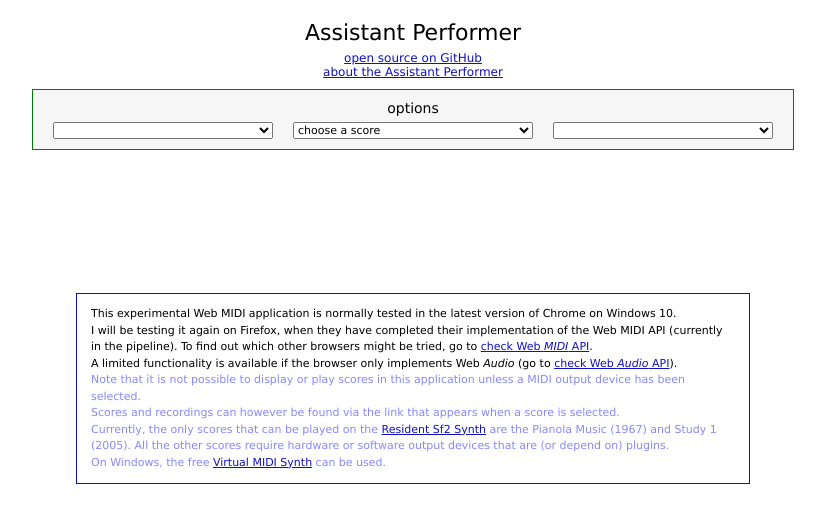
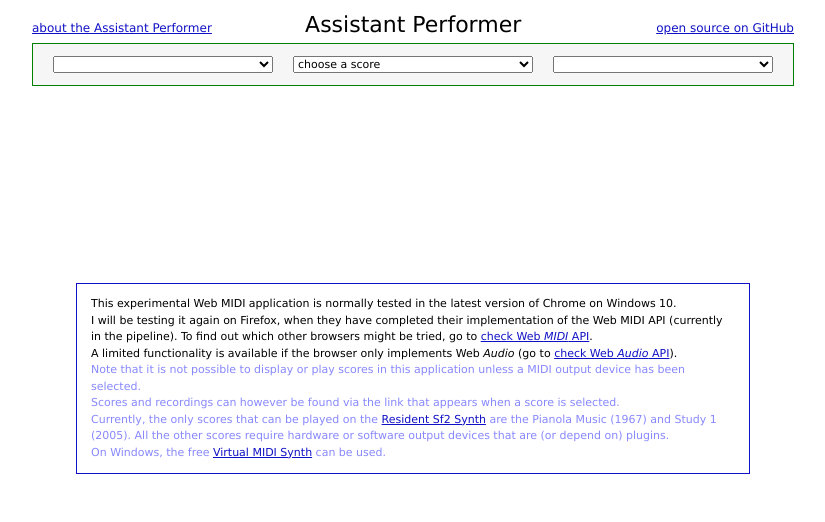
Before and after one commit to notator/AssistantPerformerTestSite, a plain HTML site: page assistantPerformer.html in a window 1280 px wide. Shown: the whole page, without its empty margins (227-1052 px from the left). Drawn offline with Linux system fonts and the light colour scheme; a script that the page names is missing.

Commit message:
Revised layout of Assistant Performer page 1
Added a default statement to a switch in Controls.js

```diff
--- a/ap/Controls.js
+++ b/ap/Controls.js
@@ -1005,6 +1005,8 @@
                         scoreInfo.aboutText = "about Tombeau 1";
                         scoreInfo.aboutURL = "http://james-ingram-act-two.de/compositions/tombeau1/aboutTombeau1.html";
                         break;
+                    default:
+                        break;
                 }
 
                 return scoreInfo;
--- a/assistantPerformer.html
+++ b/assistantPerformer.html
@@ -12,30 +12,33 @@
 </head>
 <body style="text-align: center; font-family: Lucida Sans Unicode, Verdana, Arial, Geneva, Sans-Serif; padding: 0; margin: 0; overflow:hidden">
     <div id="titleOptionsDiv" style="text-align: center; visibility: visible; margin:0;">
-        <div style="height:265px">
-            <p class="header1">
-                Assistant Performer
-            </p>
-            <div class="helpText" style="font-size: 12px;">
-                <a id="assistantPerformerOnGitHubLink"
-                   target="_blank"
-                   href="https://github.com/notator/assistant-performer">
-                    open source on GitHub
-                </a><br />
-                <a id="aboutAssistantPerformerLink"
-                   target="_blank"
-                   href="http://james-ingram-act-two.de/open-source/aboutAssistantPerformer.html">
-                    about the Assistant Performer
-                </a><br />
-            </div>
+        <div style="height:265px; font-size:12px; ">
+            <table style="width:766px; margin:10px auto 0 auto; padding:0;">
+                <colgroup>
+                    <col style="width:200px;" />
+                    <col style="width:370px;" />
+                    <col style="width:200px;" />
+                </colgroup>
+                <tr>
+                    <td class="helpText" style="padding:7px 0 0 0; text-align:left">
+                        <a id="aboutAssistantPerformerLink"
+                            target="_blank"
+                            href="http://james-ingram-act-two.de/open-source/aboutAssistantPerformer.html">
+                            about the Assistant Performer
+                        </a>
+                    </td>
+                    <td style="padding:0; margin:0; font-size:22px;">Assistant Performer</td>
+                    <td class="helpText" style="padding:7px 0 0 0; text-align:right">
+                        <a id="assistantPerformerOnGitHubLink"
+                           target="_blank"
+                           href="https://github.com/notator/assistant-performer">
+                            open source on GitHub
+                        </a>
+                    </td>
+                </tr>
+            </table>
             <div id="options" class="options">
-                <div style="font-size: 14px;">
-                    options
-                </div>
-                <!--<div class="helpText">
-                    MIDI devices will only be recognized if they are connected and switched on before loading this page.
-                </div>-->
-                <div id="deviceAndScoreSelectors" style="margin-top: 6px">
+                <div id="deviceAndScoreSelectors" style="margin: 0">
                     <select id="inputDeviceSelect"
                             class="deviceSelector" onchange="_AP.controls.doControl('inputDeviceSelect')"></select>
                     <select id="scoreSelect"
@@ -53,10 +56,10 @@
                     <select id="outputDeviceSelect"
                             class="deviceSelector" onchange="_AP.controls.doControl('outputDeviceSelect')"></select>
                 </div>
-                <div id="aboutLinkDiv" class="helpText" style="display:none; padding-top:3px"></div>
-                <div id="waitingForSoundFontDiv" class="helpText" style="display:none; padding-top:3px">Please wait, the soundFont is still loading...</div>
-                <div id="waitingForScoreDiv" class="helpText" style="display:none; padding-top:3px">Please wait, the score is loading...</div>
-                <div id="needsMIDIAccessDiv" class="helpText" style="display:none; padding-top:3px">This score can only be played on a browser that supports Web MIDI.</div>
+                <div id="aboutLinkDiv" class="helpText" style="display:none;"></div>
+                <div id="waitingForSoundFontDiv" class="helpText" style="display:none;">Please wait, the soundFont is still loading...</div>
+                <div id="waitingForScoreDiv" class="helpText" style="display:none;">Please wait, the score is loading...</div>
+                <div id="needsMIDIAccessDiv" class="helpText" style="display:none;">This score can only be played on a browser that supports Web MIDI.</div>
                 <input id="startRuntimeButton" type="button" class="startRuntimeButton" value="Start"
                        onclick="_AP.controls.beginRuntime()"
                        style="display:none;" />
@@ -289,7 +292,7 @@
             speed:
         </label>
         <input type="number" id="runtimeSpeedInput" value="100" min="1" max="400"
-                onchange="_AP.controls.doControl('runtimeSpeedInput')"
+               onchange="_AP.controls.doControl('runtimeSpeedInput')"
                style="margin: 3px 0 3px 0; width: 65px; vertical-align: middle;" />
         <label id="performanceSpeedInputNumberLabel2" for="performanceSpeedInput">
             % (range 1..400) Higher values lead to higher speed.
--- a/assistantPerformerStyleSheet.css
+++ b/assistantPerformerStyleSheet.css
@@ -14,13 +14,6 @@
 a:visited
 {
     color: #00AA00;
-}
-
-p.header1
-{
-    font-size: 22px;
-    font-weight: normal;
-    margin:20px auto 6px auto;
 }
 
 div.note /* a note in a blue frame */
@@ -54,8 +47,8 @@
     font-family: Lucida Sans Unicode, Verdana, Arial, Geneva, Sans-Serif;
     font-size: 11px;
     width: 220px;
-    margin-left: 8px;
-    margin-right: 8px;
+    margin: 6px 8px 6px 8px;
+    padding: 0;
 }
 
 div.options
@@ -64,8 +57,8 @@
     background-color: #F6F6F6;
     border: 1px solid #008000;
 	width:740px;
-    margin: 10px auto 0 auto;
-    padding: 10px;
+    margin: 4px auto 0 auto;
+    padding: 6px 10px 6px 10px;
     text-align:center;
 }
 
@@ -86,3 +79,8 @@
 	margin: 0;
 	visibility: hidden;
 }
+
+input.startRuntimeButton
+{
+    margin:5px 0 2px 0;
+}
```
